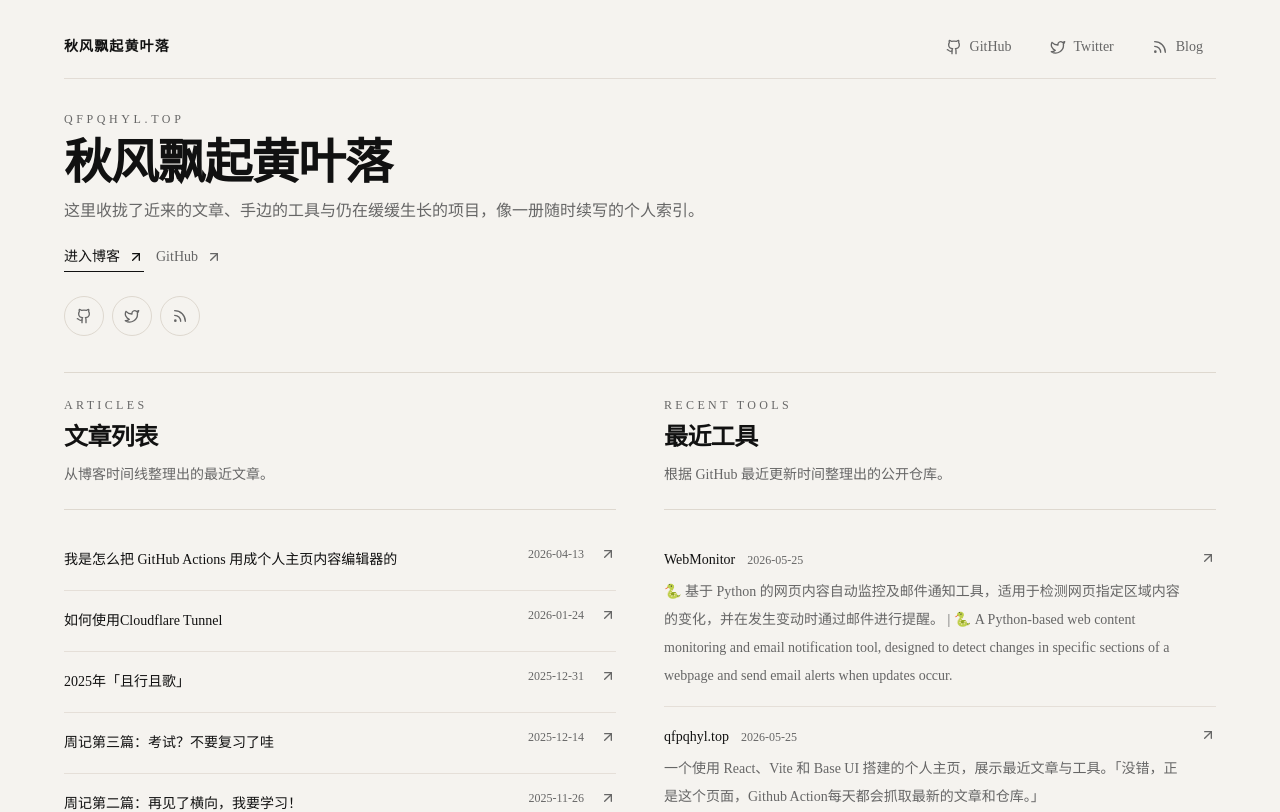
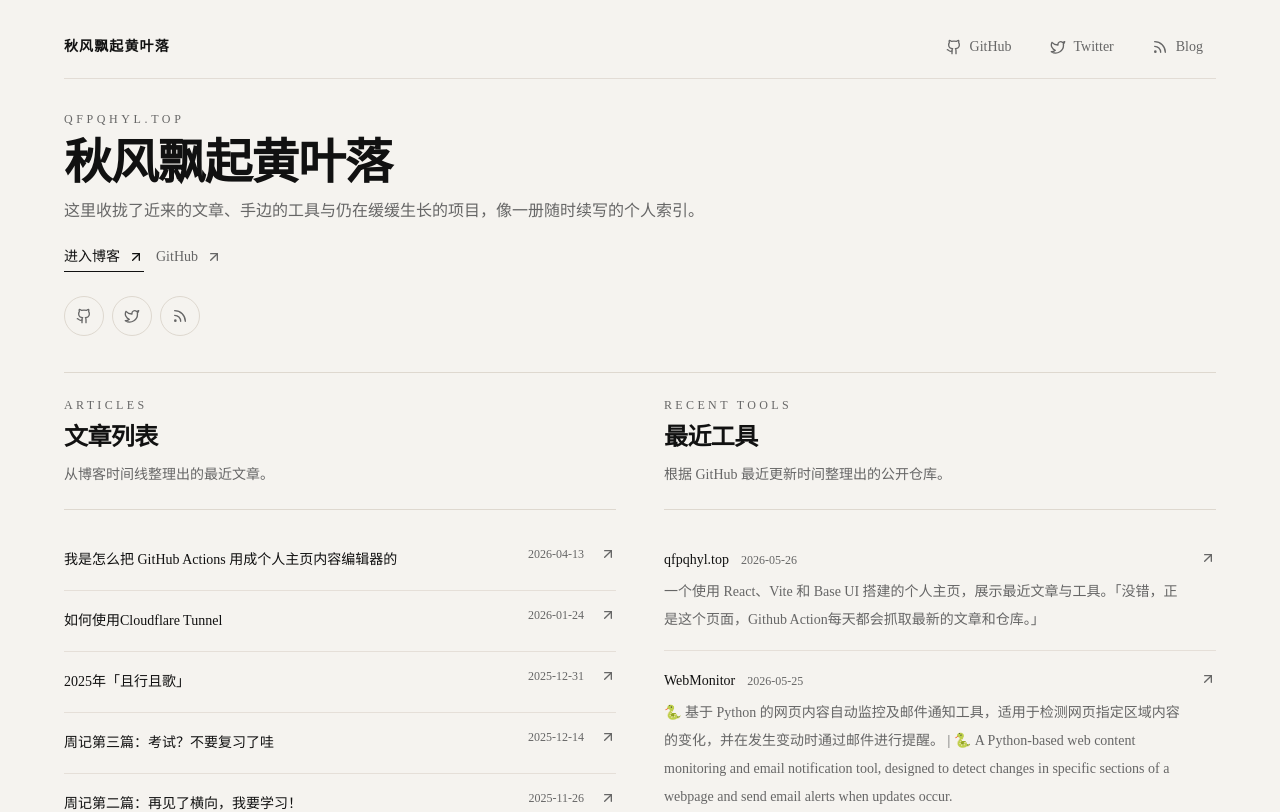
Before and after one commit to qfpqhyl/qfpqhyl.top, a React (Vite) app: page / in a window 1280 px wide. Shown: the top 812 px of the page. Built offline with nearby package versions, Linux system fonts and the light colour scheme.

Commit message:
chore: refresh generated content

```diff
--- a/data/content.ts
+++ b/data/content.ts
@@ -7,7 +7,7 @@ export interface SiteContent {
 }
 
 export const siteContent: SiteContent = {
-  "generatedAt": "2026-05-26T02:30:04.655Z",
+  "generatedAt": "2026-05-27T02:39:46.898Z",
   "articles": [
     {
       "title": "我是怎么把 GitHub Actions 用成个人主页内容编辑器的",
@@ -42,15 +42,15 @@ export const siteContent: SiteContent = {
   ],
   "tools": [
     {
+      "title": "qfpqhyl.top",
+      "href": "https://github.com/qfpqhyl/qfpqhyl.top",
+      "description": "一个使用 React、Vite 和 Base UI 搭建的个人主页，展示最近文章与工具。「没错，正是这个页面，Github Action每天都会抓取最新的文章和仓库。」",
+      "updatedAt": "2026-05-26"
+    },
+    {
       "title": "WebMonitor",
       "href": "https://github.com/qfpqhyl/WebMonitor",
       "description": "🐍 基于 Python 的网页内容自动监控及邮件通知工具，适用于检测网页指定区域内容的变化，并在发生变动时通过邮件进行提醒。 | 🐍 A Python-based web content monitoring and email notification tool, designed to detect changes in specific sections of a webpage and send email alerts when updates occur.",
-      "updatedAt": "2026-05-25"
-    },
-    {
-      "title": "qfpqhyl.top",
-      "href": "https://github.com/qfpqhyl/qfpqhyl.top",
-      "description": "一个使用 React、Vite 和 Base UI 搭建的个人主页，展示最近文章与工具。「没错，正是这个页面，Github Action每天都会抓取最新的文章和仓库。」",
       "updatedAt": "2026-05-25"
     },
     {
```
